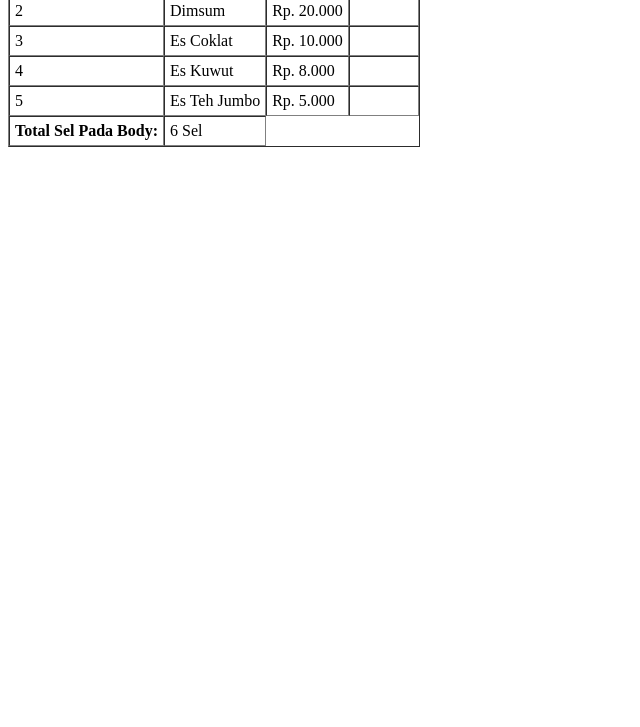
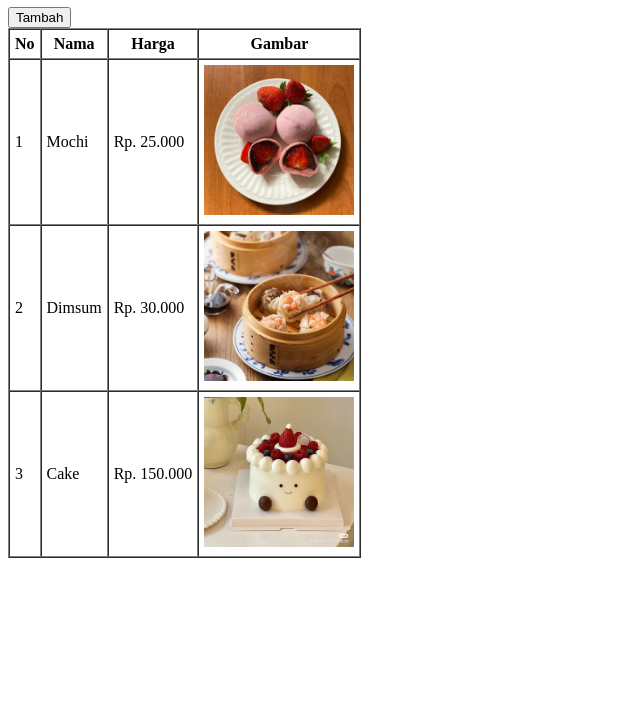
Before and after one commit to aiswaa67/html-activity-3, a plain HTML site: page index.html in a window 1280 px wide. Shown: the part 73-800 px from the top of the page, without its empty margins (0-640 px from the left). Drawn offline with Linux system fonts and the light colour scheme.

Commit message:
Tabel Harga

```diff
--- a/index.html
+++ b/index.html
@@ -5,6 +5,8 @@
 </head>
 <body>
     <table border="1" cellpadding="5" cellspacing="0">
+      <h1>Menu Makanan</h1>
+      <button>Tambah</button>
         <!-- Bagian kepala tabel -->
         <thead>
             <tr>
@@ -19,39 +21,25 @@
           <tr>
             <td>1</td>
             <td>Mochi</td>
-            <td>Rp. 15.000</td>
-            <td></td>
+            <td>Rp. 25.000</td>
+            <td>
+              <img src="Mochi.jpeg" alt="" height="150px" width="150px">
+            </td>
           </tr>
           <tr>
             <td>2</td>
             <td>Dimsum</td>
-            <td>Rp. 20.000</td>
-            <td></td>
+            <td>Rp. 30.000</td>
+            <td>
+              <img src="Dimsum.jpeg" alt="" height="150px" width="150px"></td>
           </tr>
           <tr>
             <td>3</td>
-            <td>Es Coklat</td>
-            <td>Rp. 10.000</td>
-            <td></td>
+            <td>Cake</td>
+            <td>Rp. 150.000</td>
+            <td>
+              <img src="Cake.jpeg" alt="" height="150px" width="150px"></td>
           </tr>
-          <tr>
-            <td>4</td>
-            <td>Es Kuwut</td>
-            <td>Rp. 8.000</td>
-            <td></td>
-          </tr>
-          <tr>
-            <td>5</td>
-            <td>Es Teh Jumbo</td>
-            <td>Rp. 5.000</td>
-            <td></td>
-          </tr>
-          <tfoot>
-            <tr>
-              <th>Total Sel Pada Body:</th>
-              <td>6 Sel</td>
-            </tr>
-          </tfoot>
         </tbody>
     </table>
 </body>
```
Also changed, not shown: Cake.jpeg (added), Dimsum.jpeg (added), Mochi.jpeg (added).
